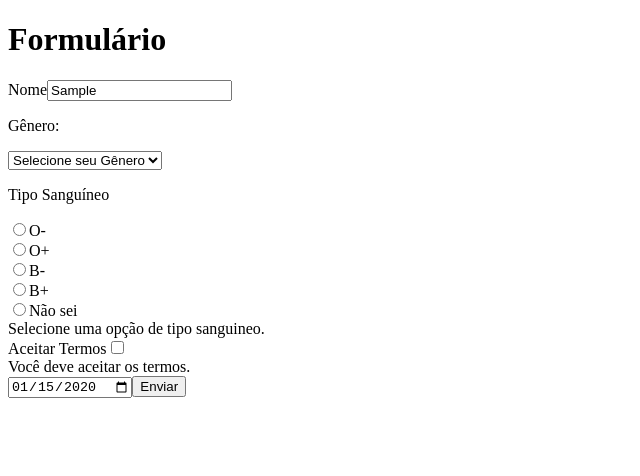
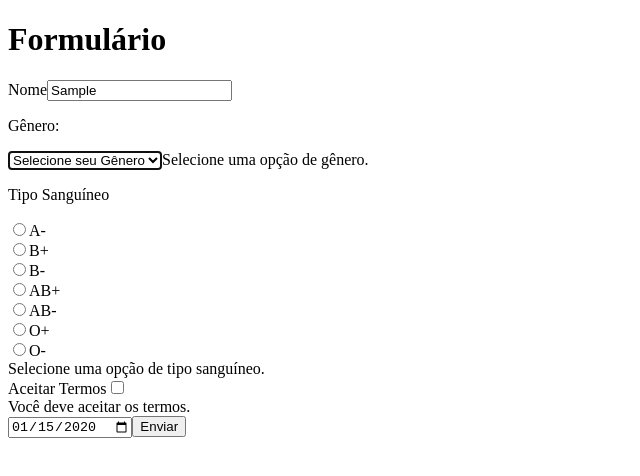
Before and after one commit to Jose-Caldas/form-zod-react-hook-form, a React (Vite) app: page / in a window 1280 px wide. Both pictures are taken after typing "Sample", "2020-01-15" into the empty fields and a click on the button "Enviar". Shown: the top 476 px of the page, without its empty margins (0-640 px from the left). Built offline with nearby package versions, Linux system fonts and the light colour scheme.

Commit message:
feat: update select and radio validation

```diff
--- a/src/components/form/index.tsx
+++ b/src/components/form/index.tsx
@@ -1,6 +1,23 @@
 import { useForm } from 'react-hook-form'
 import { z } from 'zod'
 import { zodResolver } from '@hookform/resolvers/zod'
+
+const genderOptions = [
+  'Masculino',
+  'Feminino',
+  'Prefiro não responder'
+] as const
+
+const bloodOptions = [
+  'A+',
+  'A-',
+  'B+',
+  'B-',
+  'AB+',
+  'AB-',
+  'O+-',
+  'O-'
+] as const
 
 const formSchema = z.object({
   nome: z
@@ -9,9 +26,11 @@ const formSchema = z.object({
       message: 'O nome deve ter no mínimo 2 caracteres.'
     })
     .max(100, { message: 'O nome deve ter no máximo 100 caracteres.' }),
-  genero: z.string(),
-  tipoSanguineo: z.string({
-    message: 'Selecione uma opção de tipo sanguineo.'
+  genero: z.enum(genderOptions, {
+    errorMap: () => ({ message: 'Selecione uma opção de gênero.' })
+  }),
+  tipoSanguineo: z.enum(bloodOptions, {
+    errorMap: () => ({ message: 'Selecione uma opção de tipo sanguíneo.' })
   }),
   termosAceitos: z.literal(true, {
     errorMap: () => ({ message: 'Você deve aceitar os termos.' })
@@ -66,21 +85,61 @@ export default function Form() {
         <option value="" hidden>
           Selecione seu Gênero
         </option>
-        <option value="masculino">Masculino</option>
-        <option value="feminino">Feminino</option>
-        <option value="prefiro não responder">Prefiro não responder</option>
+        <option value={genderOptions[0]}>Masculino</option>
+        <option value={genderOptions[1]}>Feminino</option>
+        <option value={genderOptions[2]}>Prefiro não responder</option>
       </select>
+
+      {errors.genero && (
+        <span className="text-[#f31]">{errors.genero.message}</span>
+      )}
 
       <div className="p-3">
         <p>Tipo Sanguíneo</p>
         <div className="flex items-center gap-1">
           <input
             type="radio"
-            id="O-"
-            value="O-"
+            id="A-"
+            value="A-"
             {...register('tipoSanguineo')}
           />
-          <label htmlFor="O-">O-</label>
+          <label htmlFor="A-">A-</label>
+        </div>
+        <div className="flex items-center gap-1">
+          <input
+            type="radio"
+            id="B+"
+            value="B+"
+            {...register('tipoSanguineo')}
+          />
+          <label htmlFor="B+">B+</label>
+        </div>
+        <div className="flex items-center gap-1">
+          <input
+            type="radio"
+            id="B-"
+            value="B-"
+            {...register('tipoSanguineo')}
+          />
+          <label htmlFor="B-">B-</label>
+        </div>
+        <div className="flex items-center gap-1">
+          <input
+            type="radio"
+            id="AB+"
+            value="AB+"
+            {...register('tipoSanguineo')}
+          />
+          <label htmlFor="AB+">AB+</label>
+        </div>
+        <div className="flex items-center gap-1">
+          <input
+            type="radio"
+            id="AB-"
+            value="AB-"
+            {...register('tipoSanguineo')}
+          />
+          <label htmlFor="AB-">AB-</label>
         </div>
         <div className="flex items-center gap-1">
           <input
@@ -94,29 +153,11 @@ export default function Form() {
         <div className="flex items-center gap-1">
           <input
             type="radio"
-            id="B-"
-            value="B-"
+            id="O-"
+            value="O-"
             {...register('tipoSanguineo')}
           />
-          <label htmlFor="B-">B-</label>
-        </div>
-        <div className="flex items-center gap-1">
-          <input
-            type="radio"
-            id="B+"
-            value="B+"
-            {...register('tipoSanguineo')}
-          />
-          <label htmlFor="B+">B+</label>
-        </div>
-        <div className="flex items-center gap-1">
-          <input
-            type="radio"
-            id="naoSei"
-            value="Não sei"
-            {...register('tipoSanguineo')}
-          />
-          <label htmlFor="naoSei">Não sei</label>
+          <label htmlFor="O-">O-</label>
         </div>
         {errors.tipoSanguineo && (
           <span className="text-[#f31]">{errors.tipoSanguineo.message}</span>
```
